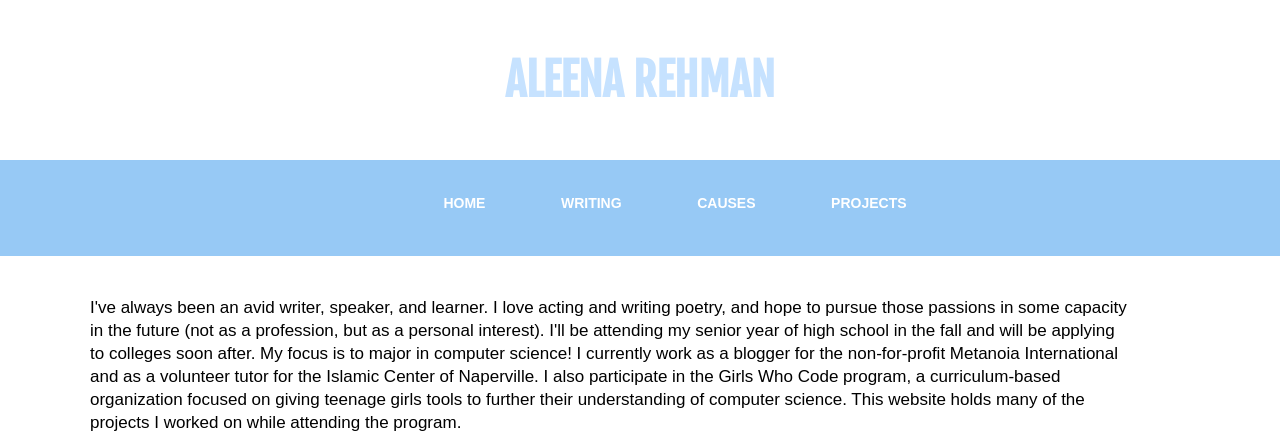
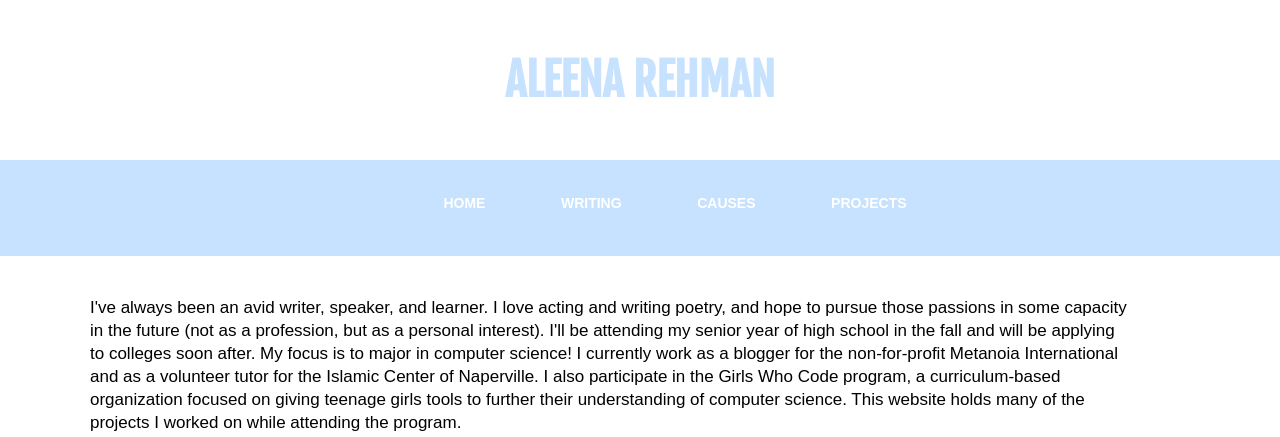
Before and after one commit to aleenareh/aleenareh.github.io, a plain HTML site: page index.html in a window 1280 px wide. Shown: the top 437 px of the page. Drawn offline with Linux system fonts and the light colour scheme; a web font is replaced by a local one.

Commit message:
Update styles.css

```diff
--- a/styles.css
+++ b/styles.css
@@ -66,7 +66,7 @@ body { /*remember to change this*/
 }
 
 header {
-  background: #97C9F5;
+  background: #C6E2FF;
   font-family: 'Cantarell', sans-serif;
   font-weight: 700;
   font-size: 20px;
```
